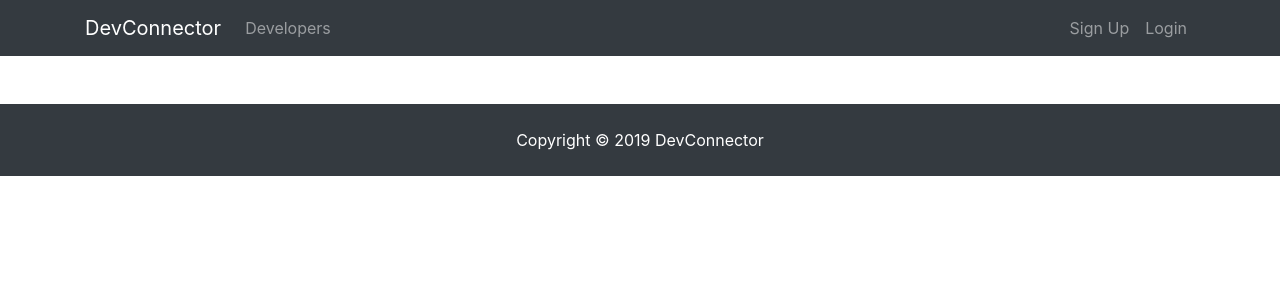
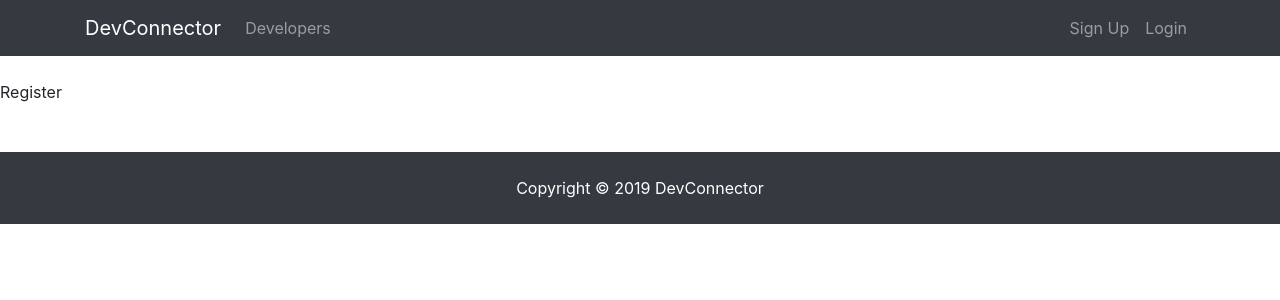
Before and after one commit to renanz/Devconnector, a React (Create React App) app in the folder client/: page /register in a window 1280 px wide. Shown: the top 300 px of the page. Built offline with nearby package versions, Linux system fonts and the light colour scheme.

Commit message:
fixed route

```diff
--- a/client/src/App.js
+++ b/client/src/App.js
@@ -5,6 +5,8 @@
 import Navbar from "./components/layout/Navbar";
 import Footer from "./components/layout/Footer";
 import Landing from "./components/layout/Landing";
+import Login from "./components/auth/Login";
+import Register from "./components/auth/Register";
 
 class App extends Component {
   render() {
@@ -13,6 +15,8 @@
         <div className="App">
           <Navbar />
           <Route exact path="/" component={Landing} />
+          <Route exact path="/register" component={Register} />
+          <Route exact path="/login" component={Login} />
           <Footer />
         </div>
       </Router>
```
